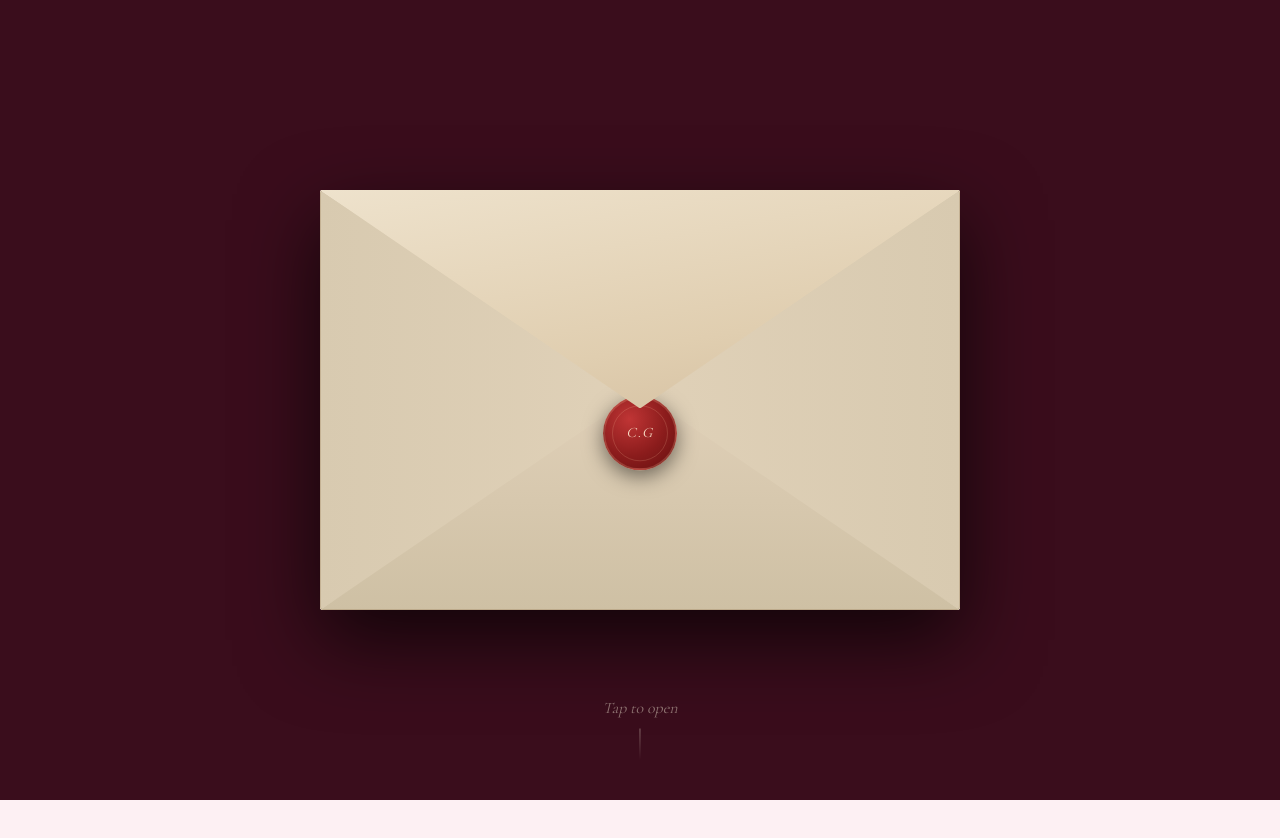
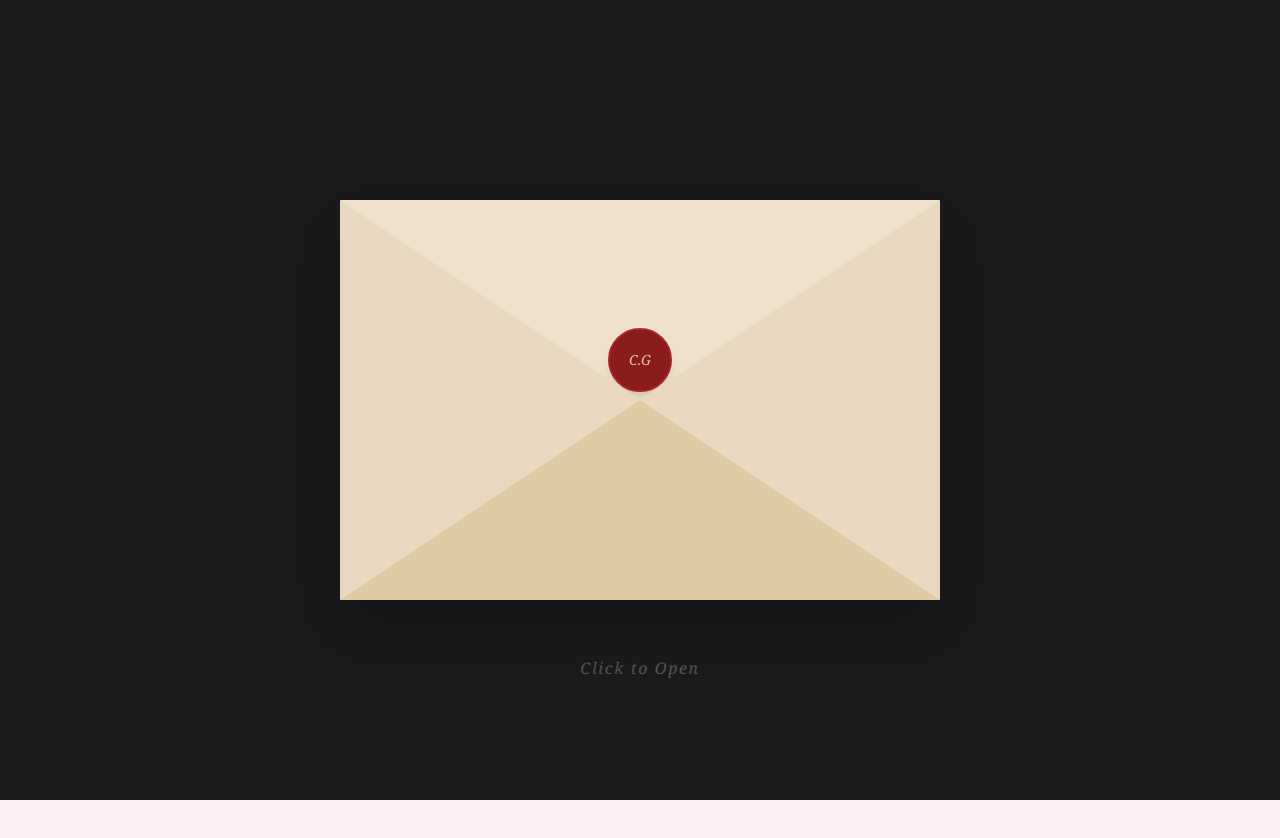
Before and after one commit to MrDilaX/wedding-invitation, a Next.js app: page / in a window 1280 px wide. Shown: the top 838 px of the page. Built offline with nearby package versions, Linux system fonts and the light colour scheme.

Commit message:
last one

```diff
--- a/components/EnvelopeIntro.tsx
+++ b/components/EnvelopeIntro.tsx
@@ -1,51 +1,136 @@
 "use client";
 import { useState, useEffect } from "react";
-interface Props { onOpen: () => void; }
+
+interface Props {
+  onOpen: () => void;
+}
+
 export default function EnvelopeIntro({ onOpen }: Props) {
-  const [phase, setPhase] = useState<"idle"|"opening"|"done">("idle");
+  const [phase, setPhase] = useState<"idle" | "opening" | "done">("idle");
   const [mounted, setMounted] = useState(false);
-  useEffect(() => { setTimeout(() => setMounted(true), 150); }, []);
+
+  useEffect(() => {
+    setMounted(true);
+  }, []);
+
   const playSound = () => {
     try {
-      const ctx = new (window.AudioContext||(window as any).webkitAudioContext)();
-      const r=(start:number,dur:number,gain:number)=>{const b=ctx.createBuffer(1,ctx.sampleRate*dur,ctx.sampleRate);const d=b.getChannelData(0);for(let i=0;i<d.length;i++)d[i]=(Math.random()*2-1)*Math.pow(1-i/d.length,0.6);const s=ctx.createBufferSource();s.buffer=b;const g=ctx.createGain();g.gain.setValueAtTime(gain,start);g.gain.exponentialRampToValueAtTime(0.001,start+dur);const f=ctx.createBiquadFilter();f.type="bandpass";f.frequency.value=3500;s.connect(f);f.connect(g);g.connect(ctx.destination);s.start(start);};
-      const t=ctx.currentTime;r(t,0.25,0.45);r(t+0.12,0.35,0.3);r(t+0.35,0.4,0.2);
-    } catch {}
+      const ctx = new (window.AudioContext || (window as any).webkitAudioContext)();
+      const r = (start: number, dur: number, gain: number) => {
+        const b = ctx.createBuffer(1, ctx.sampleRate * dur, ctx.sampleRate);
+        const d = b.getChannelData(0);
+        for (let i = 0; i < d.length; i++) d[i] = (Math.random() * 2 - 1) * Math.pow(1 - i / d.length, 0.6);
+        const s = ctx.createBufferSource();
+        s.buffer = b;
+        const g = ctx.createGain();
+        g.gain.setValueAtTime(gain, start);
+        g.gain.exponentialRampToValueAtTime(0.001, start + dur);
+        const f = ctx.createBiquadFilter();
+        f.type = "bandpass";
+        f.frequency.value = 3500;
+        s.connect(f);
+        f.connect(g);
+        g.connect(ctx.destination);
+        s.start(start);
+      };
+      const t = ctx.currentTime;
+      r(t, 0.25, 0.4);
+      r(t + 0.1, 0.2, 0.2);
+    } catch (e) {}
   };
-  const handleClick = () => { if(phase!=="idle")return; playSound(); setPhase("opening"); setTimeout(()=>{setPhase("done");onOpen();},1500); };
-  if(phase==="done")return null;
-  const isOpening=phase==="opening";
+
+  const handleOpen = () => {
+    if (phase !== "idle") return;
+    playSound();
+    setPhase("opening");
+
+    // Duration of the flap animation + a small delay before transition
+    setTimeout(() => {
+      setPhase("done");
+      onOpen();
+    }, 1200);
+  };
+
+  if (phase === "done") return null;
+
   return (
-    <div onClick={handleClick} style={{ position:"fixed", inset:0, zIndex:100, cursor:phase==="idle"?"pointer":"default", overflow:"hidden", display:"flex", alignItems:"center", justifyContent:"center", backgroundColor:"var(--envelope-bg)" }}>
-      <div style={{ position:"relative", width:"min(640px,88vw)", height:"min(420px,60vw)", opacity:mounted?1:0, transform:mounted?"scale(1)":"scale(0.96)", transition:"opacity 1s ease, transform 1s ease", overflow:"visible" }}>
-        {/* Body */}
-        <div style={{ position:"absolute", inset:0, borderRadius:"3px", overflow:"hidden", boxShadow:"0 30px 80px rgba(0,0,0,0.7)", background:"#F0E8D8" }}>
-          <div style={{ position:"absolute", inset:0, background:"linear-gradient(135deg,#FAF3E4 0%,#EEE2C8 50%,#F2E8D2 100%)" }} />
-          <div style={{ position:"absolute", inset:0, clipPath:"polygon(0 0,0 100%,50% 50%)", background:"linear-gradient(90deg,#D8CAB0 0%,#E8D8C0 100%)" }} />
-          <div style={{ position:"absolute", inset:0, clipPath:"polygon(100% 0,100% 100%,50% 50%)", background:"linear-gradient(270deg,#D8CAB0 0%,#E8D8C0 100%)" }} />
-          <div style={{ position:"absolute", bottom:0, left:0, right:0, height:"52%", clipPath:"polygon(0 100%,50% 0%,100% 100%)", background:"linear-gradient(180deg,#E0D0B8 0%,#CEC0A4 100%)" }} />
-          <div style={{ position:"absolute", inset:0, border:"1px solid rgba(150,120,80,0.3)", borderRadius:"3px", pointerEvents:"none" }} />
+    <div
+      className={`fixed inset-0 z-[100] flex items-center justify-center transition-colors duration-1000 ${
+        phase === "opening" ? "bg-opacity-0" : "bg-[#1a1a1a]"
+      }`}
+      onClick={handleOpen}
+      style={{ cursor: phase === "idle" ? "pointer" : "default" }}
+    >
+      {/* Container */}
+      <div
+        className={`relative w-[min(600px,90vw)] h-[min(400px,60vw)] transition-all duration-1000 ease-out ${
+          mounted ? "opacity-100 scale-100" : "opacity-0 scale-95"
+        }`}
+        style={{ perspective: "1500px" }}
+      >
+
+        {/* ENVELOPE BACK & SIDES */}
+        <div className="absolute inset-0 bg-[#f2e8d2] shadow-2xl rounded-sm">
+          {/* Left Wing */}
+          <div
+            className="absolute inset-0 z-[3]"
+            style={{ clipPath: "polygon(0 0, 0 100%, 50% 50%)", background: "#e8d8c0" }}
+          />
+          {/* Right Wing */}
+          <div
+            className="absolute inset-0 z-[3]"
+            style={{ clipPath: "polygon(100% 0, 100% 100%, 50% 50%)", background: "#e8d8c0" }}
+          />
+          {/* Bottom Wing */}
+          <div
+            className="absolute inset-0 z-[4]"
+            style={{ clipPath: "polygon(0 100%, 100% 100%, 50% 50%)", background: "#decba4" }}
+          />
         </div>
-        {/* Wax seal */}
-        <div style={{ position:"absolute", top:"50%", left:"50%", transform:"translate(-50%,-5%)", zIndex:6, opacity:isOpening?0:1, transition:"opacity 0.25s ease", pointerEvents:"none" }}>
-          <div style={{ width:"74px", height:"74px", borderRadius:"50%", background:"radial-gradient(circle at 35% 30%,#C03535 0%,#8B1C1C 55%,#651010 100%)", border:"2px solid rgba(255,200,160,0.2)", display:"flex", alignItems:"center", justifyContent:"center", boxShadow:"0 6px 20px rgba(0,0,0,0.5)", position:"relative" }}>
-            <div style={{ position:"absolute", inset:"7px", borderRadius:"50%", border:"1px solid rgba(255,200,160,0.18)" }} />
-            <span style={{ fontFamily:"'Cormorant Garamond', serif", fontSize:"0.9rem", fontStyle:"italic", color:"rgba(255,235,210,0.92)", letterSpacing:"0.1em", position:"relative", zIndex:1 }}>C.G</span>
+
+        {/* THE FLAP */}
+        <div
+          className={`absolute top-0 left-0 w-full h-1/2 z-[5] transition-transform duration-700 ease-in-out`}
+          style={{
+            transformOrigin: "top",
+            transform: phase === "opening" ? "rotateX(180deg)" : "rotateX(0deg)",
+            transformStyle: "preserve-3d"
+          }}
+        >
+          {/* Outer Flap (Visible when closed) */}
+          <div
+            className="absolute inset-0 bg-[#eee2cc]"
+            style={{
+              clipPath: "polygon(0 0, 100% 0, 50% 100%)",
+              backfaceVisibility: "hidden"
+            }}
+          >
+            {/* Wax Seal */}
+            <div className="absolute bottom-2 left-1/2 -translate-x-1/2 flex items-center justify-center">
+               <div className="w-16 h-16 rounded-full bg-[#8b1c1c] shadow-lg border-2 border-[#a62626] flex items-center justify-center">
+                  <span className="text-[#f5eddb]/80 italic font-serif text-sm">C.G</span>
+               </div>
+            </div>
           </div>
+
+          {/* Inner Flap (Visible when opened) */}
+          <div
+            className="absolute inset-0 bg-[#d4bfa0]"
+            style={{
+              clipPath: "polygon(0 0, 100% 0, 50% 100%)",
+              transform: "rotateX(180deg)",
+              backfaceVisibility: "hidden"
+            }}
+          />
         </div>
-        {/* Flap — rotates from bottom edge so triangle folds back correctly */}
-        <div style={{ position:"absolute", top:0, left:0, right:0, height:"52%", zIndex:10, transformOrigin:"50% 100%", transform:isOpening?"perspective(1000px) rotateX(179deg)":"perspective(1000px) rotateX(0deg)", transition:"transform 0.7s cubic-bezier(0.25,0.46,0.45,0.94)", willChange:"transform", transformStyle:"preserve-3d" }}>
-          <div style={{ position:"absolute", inset:0, clipPath:"polygon(0 0,50% 100%,100% 0)", background:"linear-gradient(170deg,#EEE2CC 0%,#E0CEB0 65%,#D4BFA0 100%)", backfaceVisibility:"hidden" }} />
-          <div style={{ position:"absolute", inset:0, clipPath:"polygon(0 0,50% 100%,100% 0)", background:"linear-gradient(180deg,#C4B090 0%,#B4A080 100%)", transform:"rotateX(180deg)", backfaceVisibility:"hidden" }} />
-        </div>
+
+        {/* INSTRUCTION TEXT */}
+        {phase === "idle" && (
+          <div className="absolute -bottom-20 left-1/2 -translate-x-1/2 text-center animate-pulse">
+            <p className="text-[#f5eddb]/60 font-serif italic tracking-widest">Click to Open</p>
+          </div>
+        )}
       </div>
-      {phase==="idle" && (
-        <div style={{ position:"absolute", bottom:"2.5rem", left:"50%", transform:"translateX(-50%)", display:"flex", flexDirection:"column", alignItems:"center", gap:"0.5rem", opacity:mounted?1:0, transition:"opacity 1s ease 0.5s", pointerEvents:"none" }}>
-          <p style={{ fontFamily:"'Cormorant Garamond', serif", fontSize:"1rem", fontStyle:"italic", color:"rgba(245,237,216,0.45)" }}>Tap to open</p>
-          <div style={{ width:"1px", height:"2rem", background:"linear-gradient(to bottom,rgba(245,237,216,0.4),transparent)", animation:"bounce 1.8s ease infinite" }} />
-        </div>
-      )}
-      <div style={{ position:"absolute", inset:0, backgroundColor:"var(--bg)", opacity:isOpening?1:0, transition:"opacity 0.6s ease 0.85s", zIndex:20, pointerEvents:"none" }} />
     </div>
   );
 }
```
Also changed, not shown: components/RSVP.tsx (+20 -18 lines).
